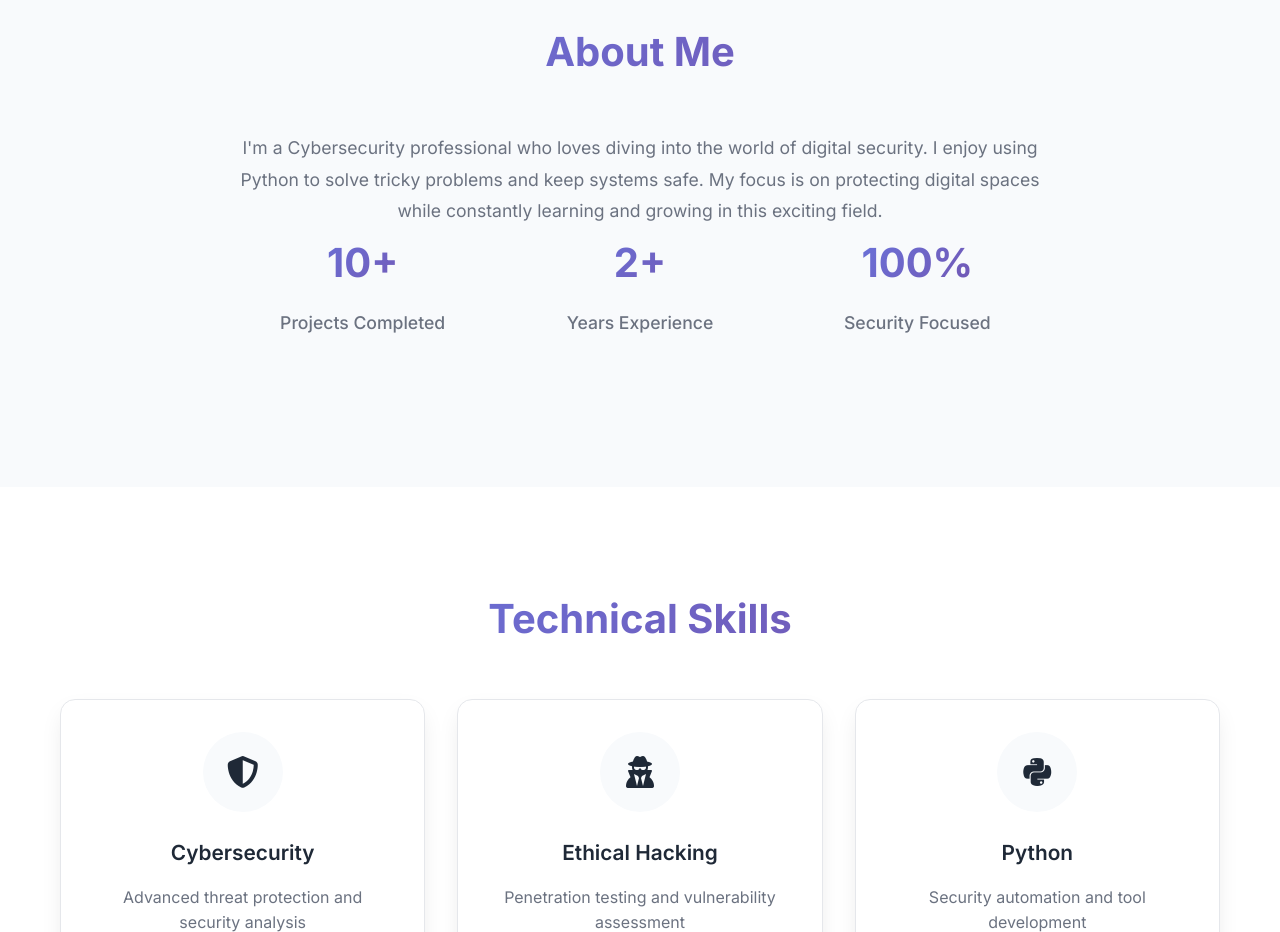
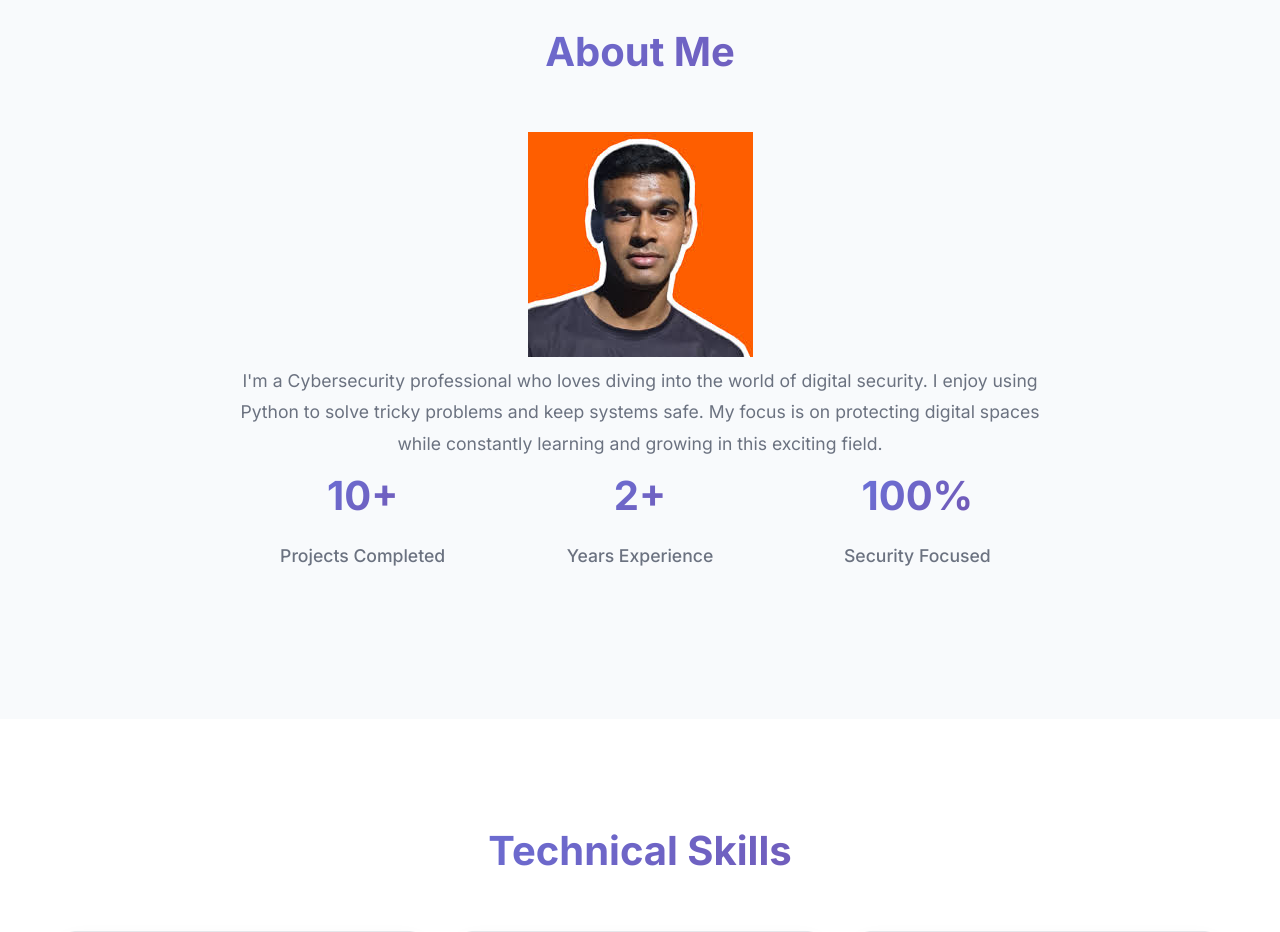
Before and after one commit to sethysatyajit/Portfolio-Website, a plain HTML site: page index.html in a window 1280 px wide. Shown: the part 880-1812 px from the top of the page. Drawn offline with Linux system fonts and the light colour scheme.

Commit message:
index.html

```diff
--- a/index.html
+++ b/index.html
@@ -95,6 +95,9 @@
         <div class="container">
             <h2 class="section-title">About Me</h2>
             <div class="about-content">
+                <div class="about-image">
+                    <img src="img/My_Logo.jpeg" alt="Satyajit Sethy" class="profile-img">
+                </div>
                 <div class="about-text">
                     <p>
                         I'm a Cybersecurity professional who loves diving into the world of digital security.
```
